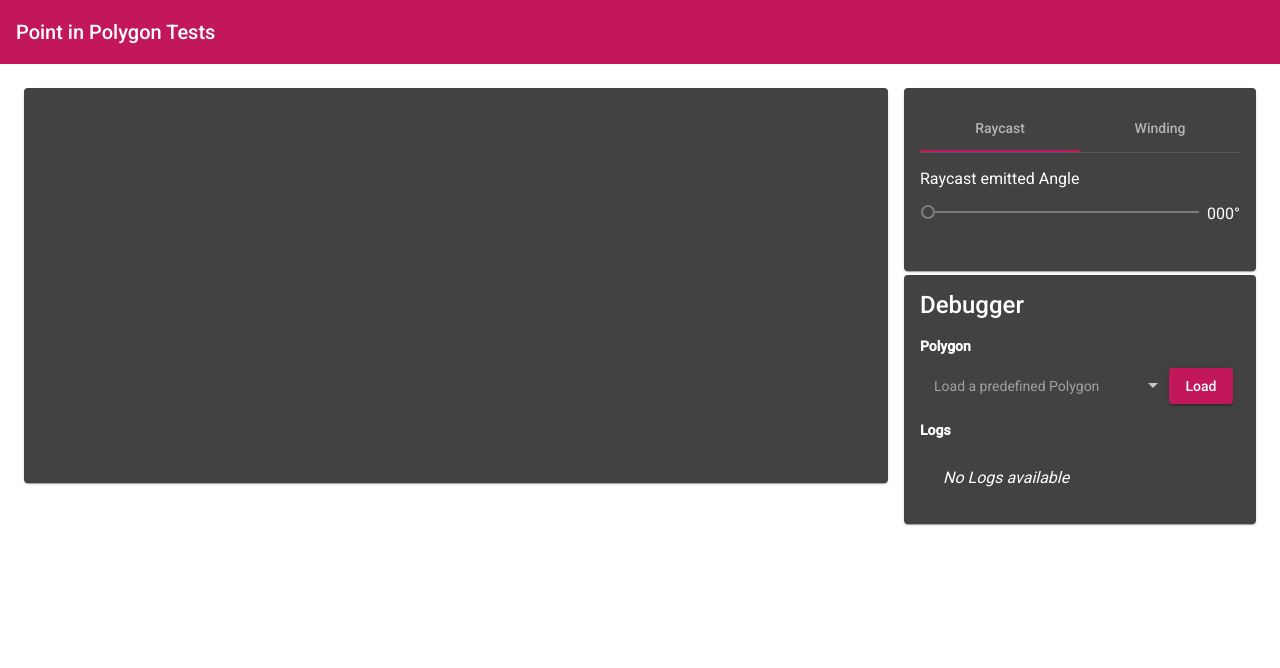
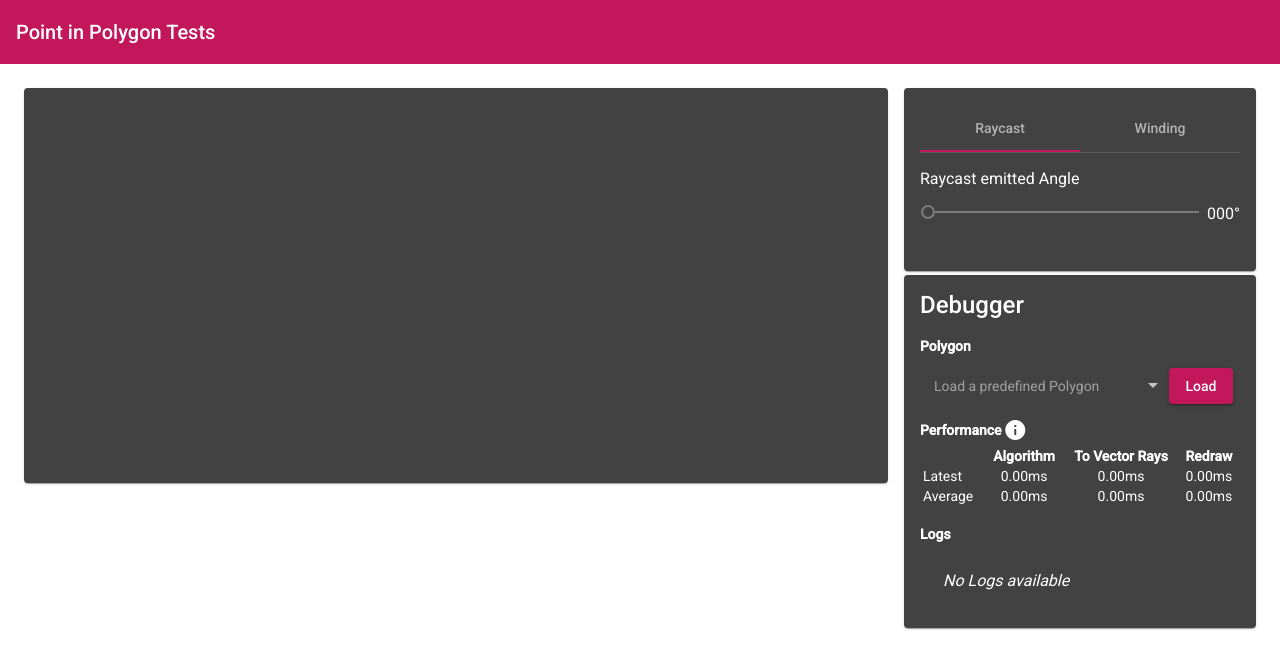
Before and after one commit to starteNCS/inside, an Angular app: page / in a window 1280 px wide. Shown: the top 668 px of the page. Built offline with nearby package versions, Linux system fonts and the light colour scheme.

Commit message:
Add performance section to debugger

```diff
--- a/package.json
+++ b/package.json
@@ -29,7 +29,7 @@
     "@angular/cli": "~12.2.7",
     "@angular/compiler-cli": "~12.2.0",
     "@types/jasmine": "~3.8.0",
-    "@types/node": "^12.11.1",
+    "@types/node": "^12.20.28",
     "jasmine-core": "~3.8.0",
     "karma": "~6.3.0",
     "karma-chrome-launcher": "~3.1.0",
--- a/src/app/app.module.ts
+++ b/src/app/app.module.ts
@@ -14,6 +14,7 @@ import { MatBadgeModule } from '@angular/material/badge';
 import { MatSelectModule } from '@angular/material/select';
 import { MatButtonModule } from '@angular/material/button';
 import { MatSliderModule } from '@angular/material/slider';
+import { MatTooltipModule } from '@angular/material/tooltip';
 
 import { SettingsComponent } from './components/cards/settings/settings.component';
 import { CanvasComponent } from './components/cards/canvas/canvas.component';
@@ -41,6 +42,7 @@ import { RaycastComponent } from './components/cards/settings/raycast/raycast.co
     MatSelectModule,
     MatButtonModule,
     MatSliderModule,
+    MatTooltipModule
   ],
   providers: [],
   bootstrap: [AppComponent]
--- a/src/app/components/cards/debugger/debugger.component.html
+++ b/src/app/components/cards/debugger/debugger.component.html
@@ -15,6 +15,37 @@
         </div>
         <button mat-raised-button color="primary" (click)="loadPolygon(selected)">Load</button>
       </div>
+    </div>
+
+    <div class="performance">
+      <div id="title">
+        <h4>
+          Performance
+        </h4>
+        <mat-icon aria-hidden="false" aria-label="Info"
+          matTooltip="Javascript can only check performances in milliseconds. Therefore this is only an rough estimate.">
+          info</mat-icon>
+      </div>
+      <table>
+        <tr>
+          <th></th>
+          <th>Algorithm</th>
+          <th>To Vector Rays</th>
+          <th>Redraw</th>
+        </tr>
+        <tr>
+          <td class="left-align">Latest</td>
+          <td>{{debuggerState.latestAlgorithmTime | number:'1.2-2'}}ms</td>
+          <td>{{debuggerState.latestToVectorRaysTime | number:'1.2-2'}}ms</td>
+          <td>{{debuggerState.latestRedrawTime | number:'1.2-2'}}ms</td>
+        </tr>
+        <tr>
+          <td class="left-align">Average</td>
+          <td>{{debuggerState.averageAlgorithmTime | number:'1.2-2'}}ms</td>
+          <td>{{debuggerState.averageToVectorRaysTime | number:'1.2-2'}}ms</td>
+          <td>{{debuggerState.averageRedrawTime | number:'1.2-2'}}ms</td>
+        </tr>
+      </table>
     </div>
 
     <div class="logs">
--- a/src/app/components/cards/debugger/debugger.component.scss
+++ b/src/app/components/cards/debugger/debugger.component.scss
@@ -21,6 +21,30 @@ h4 {
     }
 }
 
+.performance {
+    #title {
+        display: flex;
+        margin: 0.25em 0;
+
+        h4{
+            margin: auto .125em auto 0em;
+        }
+
+        mat-icon {
+            cursor: pointer;
+        }
+    }
+
+    table {
+        text-align: center;
+        width: 100%;
+
+        .left-align {
+            text-align: left;
+        }
+    }
+}
+
 .logs {
     mat-list {
         margin: .5em .5em;
--- a/src/app/components/cards/debugger/debugger.component.ts
+++ b/src/app/components/cards/debugger/debugger.component.ts
@@ -1,8 +1,7 @@
-import { verifyHostBindings } from '@angular/compiler';
 import { Component, OnInit } from '@angular/core';
 import { LogLevel } from 'src/app/models/enums/log-level.enum';
 import { PolygonModel } from 'src/app/models/polygon.model';
-import { VertexModel } from 'src/app/models/vertex.model';
+import { DebuggerStateService } from 'src/app/services/debugger-state.service';
 import { DebuggerService } from 'src/app/services/debugger.service';
 import { PolygonService } from 'src/app/services/polygon.service';
 
@@ -21,6 +20,7 @@ export class DebuggerComponent implements OnInit {
 
   constructor(
     public debuggerService: DebuggerService,
+    public debuggerState: DebuggerStateService,
     private readonly polygonService: PolygonService) { }
 
   ngOnInit() {
--- a/src/app/pip/raycast.algorithm.ts
+++ b/src/app/pip/raycast.algorithm.ts
@@ -1,6 +1,7 @@
 import { Injectable } from "@angular/core";
 import { PointModel } from "../models/point.model";
 import { ResultModel } from "../models/result.model";
+import { DebuggerStateService } from "../services/debugger-state.service";
 import { DebuggerService } from "../services/debugger.service";
 import { PolygonService } from "../services/polygon.service";
 import { StateService } from "../services/state.service";
@@ -14,7 +15,7 @@ export class RaycastAlgorithm implements PointInPolygon {
     constructor(
         private readonly state: StateService,
         private readonly polygonService: PolygonService,
-        private readonly debuggerService: DebuggerService,
+        private readonly debuggerState: DebuggerStateService,
     ) {
     }
 
@@ -30,6 +31,7 @@ export class RaycastAlgorithm implements PointInPolygon {
             };
         }
 
+        const t1 = performance.now();
         vectorRays.forEach(vectorRay => {
             const multiples = ray.getMultiplesOfDirectionVectorsForIntersection(vectorRay);
             if (multiples[1] >= 0 && multiples[1] <= 1 && multiples[0] >= 0) {
@@ -37,6 +39,8 @@ export class RaycastAlgorithm implements PointInPolygon {
                 intersections.push(intersection);
             }
         });
+        const t2 = performance.now();
+        this.debuggerState.setAlgorithmTime(t2 - t1);
 
         return {
             pointInsidePolygon: intersections.length % 2 != 0,
--- /dev/null
+++ b/src/app/services/debugger-state.service.ts
@@ -0,0 +1,38 @@
+import { Injectable } from "@angular/core";
+
+@Injectable({
+    providedIn: 'root'
+})
+export class DebuggerStateService {
+
+    private toVectorRaysTimes: number[] = [];
+    private algorithmTimes: number[] = [];
+    private redrawTimes: number[] = [];
+
+    averageToVectorRaysTime: number = 0;
+    averageAlgorithmTime: number = 0;
+    averageRedrawTime: number = 0;
+
+    latestToVectorRaysTime: number = 0;
+    latestAlgorithmTime: number = 0;
+    latestRedrawTime: number = 0;
+
+    setToVectorRaysTime(time: number): void {
+        this.toVectorRaysTimes.push(time);
+        this.averageToVectorRaysTime = this.toVectorRaysTimes.reduce((sum, n) => sum + n, 0) / this.toVectorRaysTimes.length;
+        this.latestToVectorRaysTime = time;
+    }
+
+    setAlgorithmTime(time: number): void {
+        this.algorithmTimes.push(time);
+        this.averageAlgorithmTime = this.algorithmTimes.reduce((sum, n) => sum + n, 0) / this.algorithmTimes.length;
+        this.latestAlgorithmTime = time;
+    }
+
+    setRedrawTime(time: number): void {
+        this.redrawTimes.push(time);
+        this.averageRedrawTime = this.redrawTimes.reduce((sum, n) => sum + n, 0) / this.redrawTimes.length;
+        this.latestRedrawTime = time;
+    }
+
+}
--- a/src/app/services/polygon.service.ts
+++ b/src/app/services/polygon.service.ts
@@ -3,6 +3,7 @@ import { PointModel } from "../models/point.model";
 import { VertexModel } from "../models/vertex.model";
 import { Vector2 } from "../pip/vector/vector";
 import { VectorRay } from "../pip/vector/vector-ray";
+import { DebuggerStateService } from "./debugger-state.service";
 import { DebuggerService } from "./debugger.service";
 import { StateService } from "./state.service";
 
@@ -13,7 +14,8 @@ export class PolygonService {
 
     constructor(
         private readonly state: StateService,
-        private readonly debuggerService: DebuggerService
+        private readonly debuggerService: DebuggerService,
+        private readonly debuggerState: DebuggerStateService
     ) {
     }
 
@@ -33,6 +35,7 @@ export class PolygonService {
             return [];
         }
 
+        const t1 = performance.now();
         const polygon = this.state.getPolygon();
         const vectorRays: VectorRay[] = [];
         let previous: VertexModel;
@@ -47,6 +50,8 @@ export class PolygonService {
             vectorRays.push(new VectorRay(location, direction));
             previous = vertex;
         });
+        const t2 = performance.now();
+        this.debuggerState.setToVectorRaysTime(t2 - t1);
 
         return vectorRays;
     }
--- a/src/app/services/render.service.ts
+++ b/src/app/services/render.service.ts
@@ -2,6 +2,7 @@ import { Injectable } from "@angular/core";
 import { PointModel } from "../models/point.model";
 import { VertexModel } from "../models/vertex.model";
 import { VectorRay } from "../pip/vector/vector-ray";
+import { DebuggerStateService } from "./debugger-state.service";
 import { DebuggerService } from "./debugger.service";
 import { PointService } from "./point.service";
 import { StateService } from "./state.service";
@@ -20,7 +21,8 @@ export class RenderService {
 
     constructor(
         private readonly state: StateService,
-        private readonly debuggerService: DebuggerService) { }
+        private readonly debuggerService: DebuggerService,
+        private readonly debuggerState: DebuggerStateService) { }
 
     public init(
         canvasContext: CanvasRenderingContext2D,
@@ -37,6 +39,7 @@ export class RenderService {
     }
 
     public redraw(): void {
+        const t1 = performance.now();
         this.context.clearRect(0, 0, this.width, this.height);
 
         const vertices = this.state.getPolygon()?.vertices ?? [];
@@ -62,8 +65,9 @@ export class RenderService {
         }
 
         const intersections = this.state.getIntersections();
-        console.log(intersections)
         intersections.forEach(intersection => this.drawIntersection(intersection));
+        const t2 = performance.now();
+        this.debuggerState.setRedrawTime(t2 - t1);
     }
 
     public drawRay(ray: VectorRay): void {
```
Also changed, not shown: 1 other file (tests, documents, lock files or other folders).
